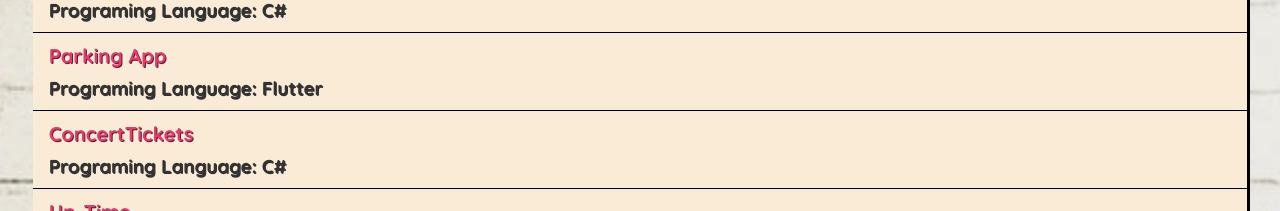
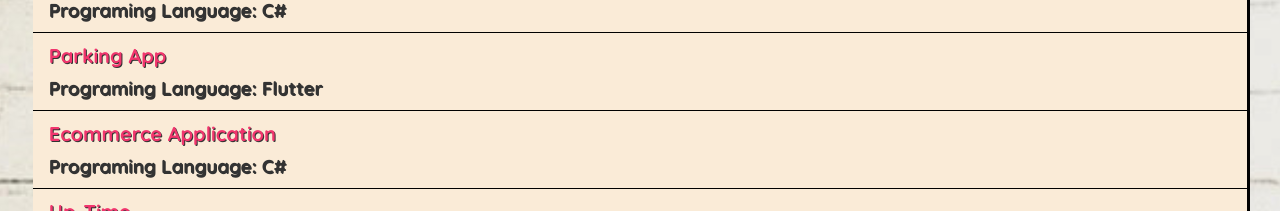
Before and after one commit to GligorcoGligorov/GligorcoGligorovPortfolio, a React (Create React App) app: page / in a window 1280 px wide. Shown: the part 800-1011 px from the top of the page. Built offline with nearby package versions, Linux system fonts and the light colour scheme; the HTML template or start-up script is replaced by a standard one.

Commit message:
Added Ecommerce app in projects

```diff
--- a/src/data/db.js
+++ b/src/data/db.js
@@ -16,10 +16,10 @@ export default {
       },
       {
         "id": "3",
-        "title": "ConcertTickets",
-        "body": "A Web Application for selling movie tickets using Onion Architecture",
+        "title": "Ecommerce Application",
+        "body": "A Web Application for booking movies in the cinema",
         "ProgramingLanguage": "C#",
-        "link": "https://github.com/GligorcoGligorov/ConcertTickets"
+        "link": "https://github.com/GligorcoGligorov/complete-ecommerce-aspnet-mvc-application"
       },
       {
         "title": "Up-Time",
```
